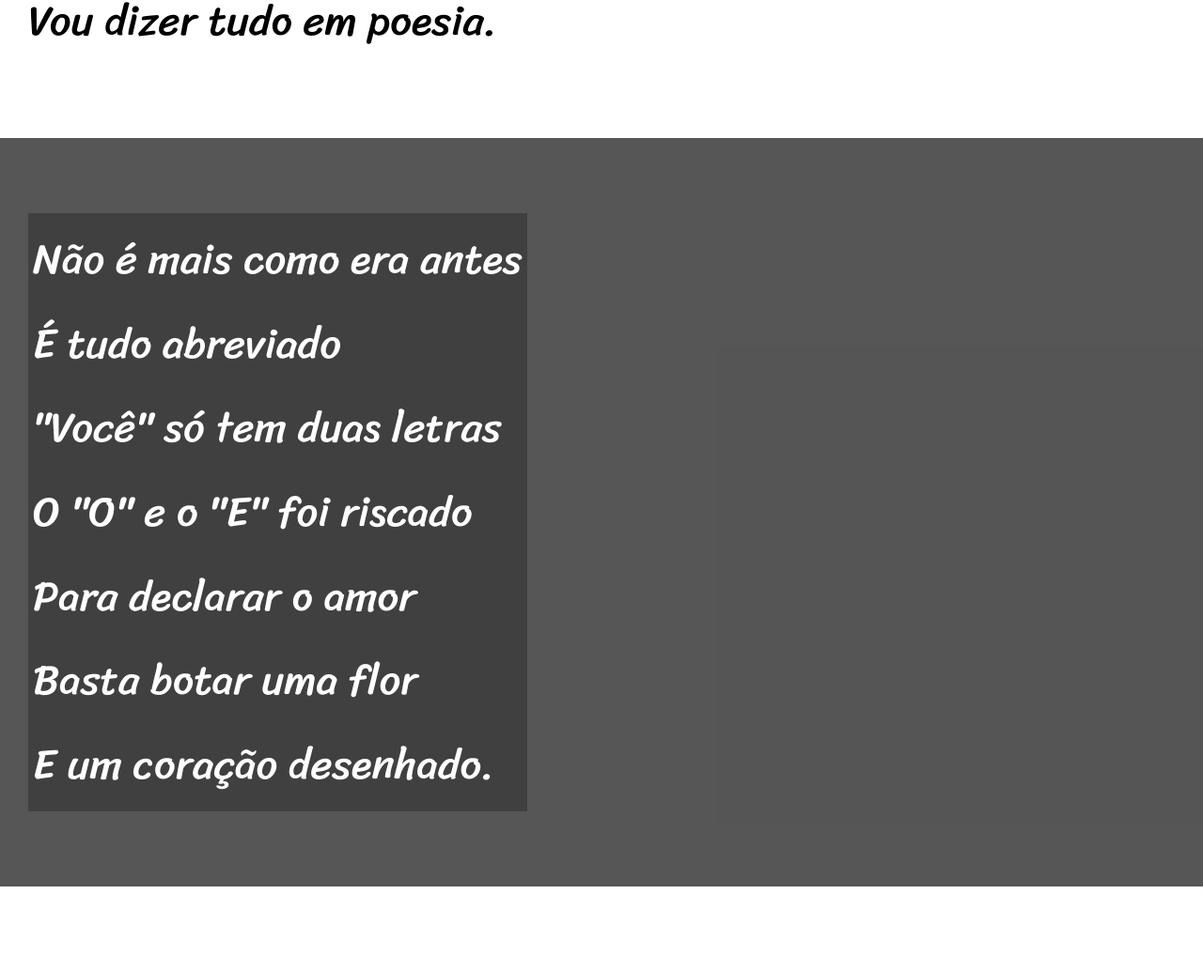
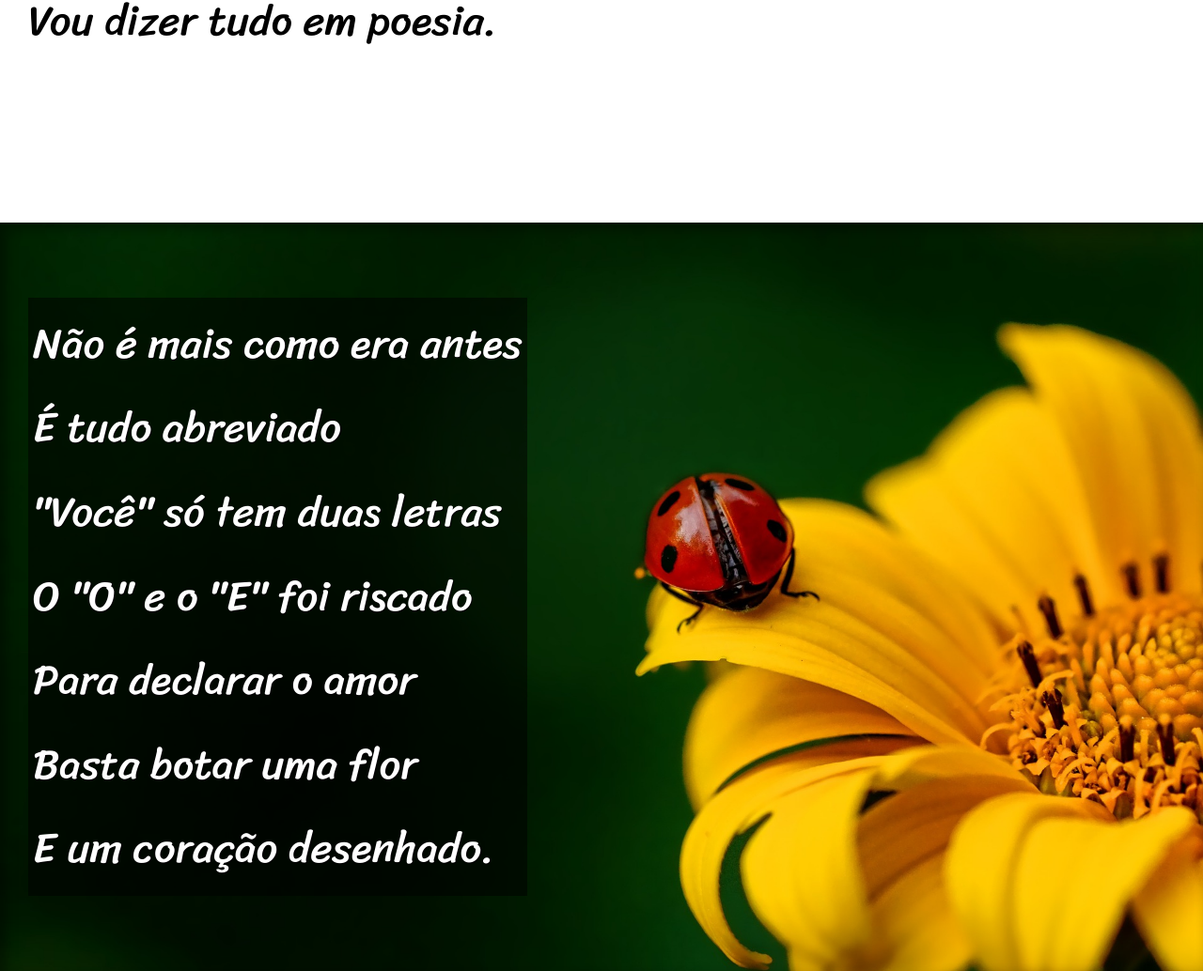
Before and after one commit to douglasalvesss21/html-css, a plain HTML site: page desafio 12/Cordel.html in a window 1280 px wide. Shown: the part 900-1934 px from the top of the page at 94% size. Drawn offline with Linux system fonts and the light colour scheme.

Commit message:
Acabamento final do Desafio 12

```diff
--- a/desafio 12/Cordel.html
+++ b/desafio 12/Cordel.html
@@ -27,7 +27,7 @@
 
 
 
-    <section class="imagem">
+    <section class="imagem" id="img01">
         <p>
             Não é mais como era antes <br>
             É tudo abreviado <br>
@@ -64,7 +64,7 @@
 
 
 
-    <section class="imagem">
+    <section class="imagem" id="img02">
         <p>
             Tenho saudade das cartas <br>
             Escritas com a própria mão <br>
--- a/desafio 12/estilo/style.css
+++ b/desafio 12/estilo/style.css
@@ -58,6 +58,10 @@ section{
     font-size: 3.5vw;
 }
 
+section > p {
+    padding-bottom: 2em;
+}
+
 
 section.normal {
     background-color: white;
@@ -67,12 +71,30 @@ section.normal {
 section.imagem{
     background-color: rgba(0, 0, 0, 0.493);
     color: white;
+    box-shadow: inset 6px 6px 13px 0px rgba(0, 0, 0, 0.418);
+    background-size: cover;
+    background-attachment: fixed;
 }
 
 section.imagem > p {
     padding: 5px;
     display: inline-block;
-    background-color: rgba(0, 0, 0, 0.253);
+    background-color: rgba(0, 0, 0, 0.521);
+    text-shadow: 1px 1px 0px black;
+}
+
+
+section#img01 {
+    background-image: url('../imagens/484951896_1044112894407423_2781634589024574082_n.jpg');
+    background-position: right center;
+
+}
+
+
+section#img02 {
+    background-image: url('../imagens/88f5e83970119a09c59a1d37900795fa.jpg');
+    background-position: right center;
+
 }
 
 
```
